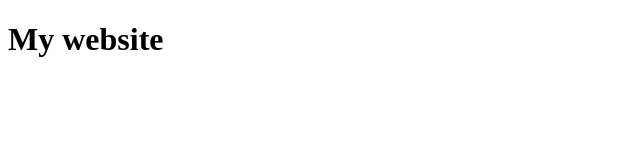
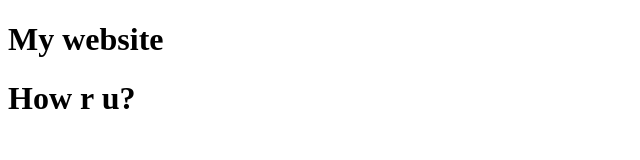
Before and after one commit to najmussayadade/Repo, a plain HTML site: page index.html in a window 1280 px wide. Shown: the whole page, without its empty margins (0-640 px from the left). Drawn offline with Linux system fonts and the light colour scheme.

Commit message:
index added

```diff
--- a/index.html
+++ b/index.html
@@ -1,12 +1,16 @@
 <!DOCTYPE html>
 <html lang="en">
+
 <head>
     <meta charset="UTF-8">
     <meta http-equiv="X-UA-Compatible" content="IE=edge">
     <meta name="viewport" content="width=device-width, initial-scale=1.0">
     <title>Repo</title>
 </head>
+
 <body>
     <h1>My website</h1>
+    <h1>How r u?</h1>
 </body>
+
 </html>
```
